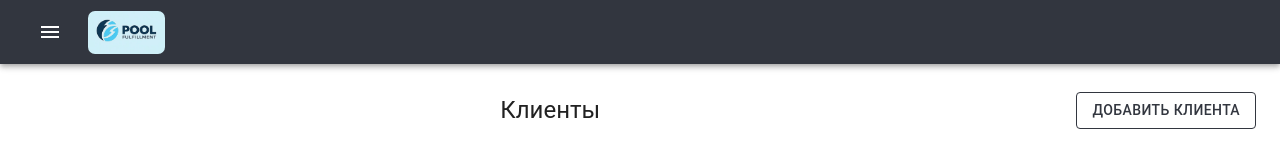
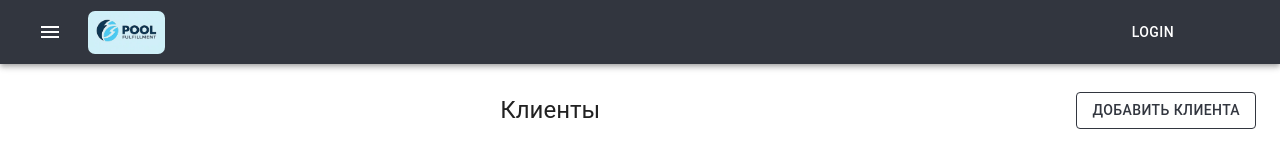
Before and after one commit to miloradowicz/fulfillment-center-1, a React (Vite) app in the folder frontend/: page / in a window 1280 px wide. Shown: the top 160 px of the page. Built offline with nearby package versions, Linux system fonts and the light colour scheme; no server answers.

Commit message:
JE2-89. Added login button to the toolbar to access login form when user is not logged in

```diff
--- a/frontend/src/components/UI/AppToolbar/AppToolbar.tsx
+++ b/frontend/src/components/UI/AppToolbar/AppToolbar.tsx
@@ -8,8 +8,15 @@ import { useAppSelector } from '../../../app/hooks.ts'
 const Link = styled(NavLink)({
   color: 'inherit',
   textDecoration: 'none',
+  display: 'inline-block',
+  padding: '8px 16px',
+  borderRadius: '12px',
+  border: '2px solid transparent',
+  transition: 'all 0.3s ease',
   '&:hover': {
-    color: 'inherit',
+    backgroundColor: '#ffffff',
+    color: '#32363F',
+    borderColor: '#32363F',
   },
 })
 
@@ -22,11 +29,19 @@ const AppToolbar = () => {
       <Container>
         <Toolbar>
           <Typography variant="h6" component="div" sx={{ flexGrow: 1 }}>
-            <Link to="/">
+            <NavLink to="/">
               <img src={'logo.jpeg'} alt="logo" className="h-[43px] rounded-[7px] xl:ms-0 ms-10" />
+            </NavLink>
+          </Typography>
+          {user ? (
+            <UserMenu user={user} />
+          ) : (
+            <Link to="/login">
+              <Typography variant="button" color="inherit">
+                Login
+              </Typography>
             </Link>
-          </Typography>
-          {user ? <UserMenu user={user} /> : null}
+          )}
         </Toolbar>
       </Container>
     </AppBar>
```
